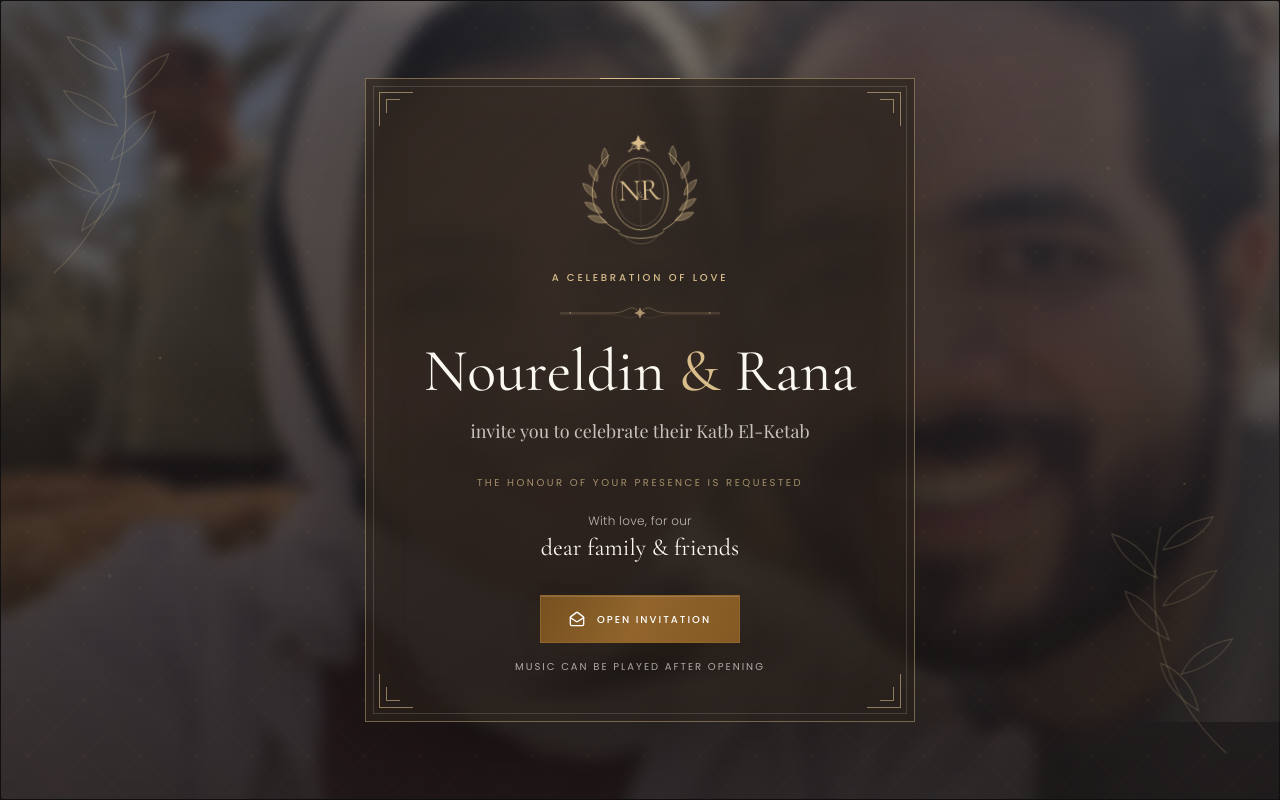
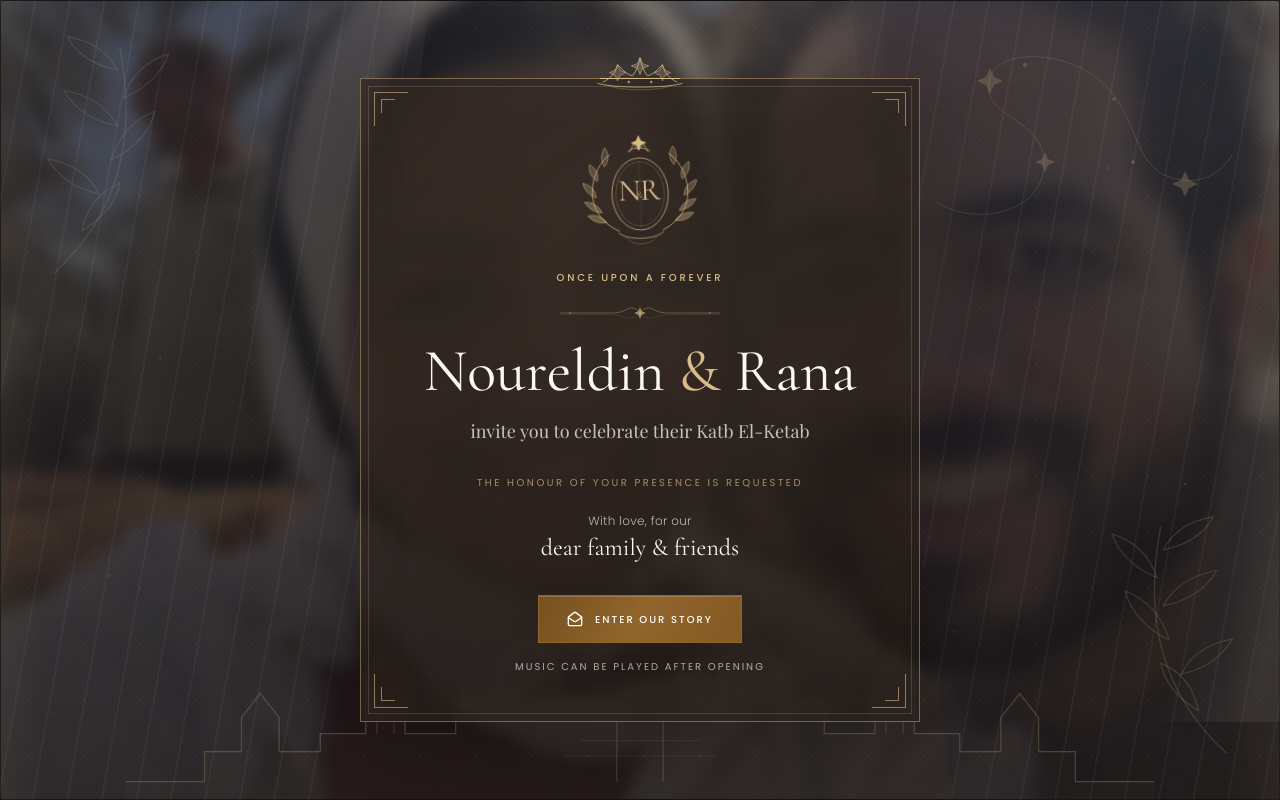
Before and after one commit to NOUR222/katb-el-ketab, a React (Vite) app in the folder katb el-ketab/: page / in a window 1280 px wide. Built offline with nearby package versions, Linux system fonts and the light colour scheme.

Commit message:
update gui 2

```diff
--- a/katb el-ketab/src/components/EventDetails.tsx
+++ b/katb el-ketab/src/components/EventDetails.tsx
@@ -1,6 +1,7 @@
 import { motion } from 'framer-motion'
 import { CalendarDays, Clock3, MapPin } from 'lucide-react'
 import { invitation } from '../data/invitation'
+import { TiaraMark } from './FairytaleOrnaments'
 import { RoyalCrest } from './RoyalOrnaments'
 import { SectionHeading } from './SectionHeading'
 
@@ -35,6 +36,7 @@ export function EventDetails() {
         <span className="engraved-corner engraved-corner--tr !text-gold/60" aria-hidden="true" />
         <span className="engraved-corner engraved-corner--bl !text-gold/60" aria-hidden="true" />
         <span className="engraved-corner engraved-corner--br !text-gold/60" aria-hidden="true" />
+        <TiaraMark className="mx-auto h-10 w-28 text-gold/70" />
         <p className="text-center font-display text-3xl italic text-gold sm:text-4xl">{invitation.event.name}</p>
         <p className="mt-3 text-center text-[10px] uppercase leading-5 tracking-[0.25em] text-ink/80">With the blessing of our families</p>
         <div className="mx-auto mt-8 h-px max-w-2xl bg-gradient-to-r from-transparent via-gold/50 to-transparent" />
--- /dev/null
+++ b/katb el-ketab/src/components/FairytaleOrnaments.tsx
@@ -0,0 +1,84 @@
+type FairytaleOrnamentProps = {
+  className?: string
+}
+
+export function TiaraMark({ className = '' }: FairytaleOrnamentProps) {
+  return (
+    <svg
+      aria-hidden="true"
+      className={className}
+      viewBox="0 0 180 64"
+      fill="none"
+      xmlns="http://www.w3.org/2000/svg"
+    >
+      <path d="M22 47C46 55 134 55 158 47" stroke="currentColor" strokeWidth="1.2" />
+      <path d="M30 45C43 40 51 29 54 17C63 27 70 33 78 35C84 27 88 17 90 7C92 17 96 27 102 35C110 33 117 27 126 17C129 29 137 40 150 45" stroke="currentColor" strokeWidth="1.2" />
+      <path d="M54 17L58 26L67 30L58 34L54 43L50 34L41 30L50 26L54 17Z" fill="currentColor" fillOpacity="0.2" stroke="currentColor" strokeWidth="0.8" />
+      <path d="M90 5L94 15L104 19L94 23L90 33L86 23L76 19L86 15L90 5Z" fill="currentColor" fillOpacity="0.28" stroke="currentColor" strokeWidth="0.8" />
+      <path d="M126 17L130 26L139 30L130 34L126 43L122 34L113 30L122 26L126 17Z" fill="currentColor" fillOpacity="0.2" stroke="currentColor" strokeWidth="0.8" />
+      <path d="M38 50C60 60 120 60 142 50" stroke="currentColor" strokeOpacity="0.55" strokeWidth="0.8" />
+      <circle cx="72" cy="45" r="2" fill="currentColor" fillOpacity="0.7" />
+      <circle cx="108" cy="45" r="2" fill="currentColor" fillOpacity="0.7" />
+    </svg>
+  )
+}
+
+export function PalaceSilhouette({ className = '' }: FairytaleOrnamentProps) {
+  return (
+    <svg
+      aria-hidden="true"
+      className={className}
+      viewBox="0 0 1200 280"
+      fill="none"
+      xmlns="http://www.w3.org/2000/svg"
+      preserveAspectRatio="xMidYMax meet"
+    >
+      <path
+        d="M0 254H92V219H135V179L157 151L179 179V219H227V198H280V135L303 104L326 135V198H385V162H436V120L470 89L504 120V162H548V98L579 67L600 23L621 67L652 98V162H696V120L730 89L764 120V162H815V198H874V135L897 104L920 135V198H973V219H1021V179L1043 151L1065 179V219H1108V254H1200V280H0V254Z"
+        fill="currentColor"
+        fillOpacity="0.085"
+      />
+      <path
+        d="M0 254H92V219H135V179L157 151L179 179V219H227V198H280V135L303 104L326 135V198H385V162H436V120L470 89L504 120V162H548V98L579 67L600 23L621 67L652 98V162H696V120L730 89L764 120V162H815V198H874V135L897 104L920 135V198H973V219H1021V179L1043 151L1065 179V219H1108V254H1200"
+        stroke="currentColor"
+        strokeWidth="1.4"
+      />
+      <path d="M600 2L605 10L600 18L595 10L600 2Z" fill="currentColor" fillOpacity="0.3" stroke="currentColor" strokeWidth="0.8" />
+      <path d="M600 18V27" stroke="currentColor" strokeWidth="1" />
+      <path d="M573 254V184C573 160 585 145 600 145C615 145 627 160 627 184V254" stroke="currentColor" strokeWidth="1.1" />
+      <path d="M457 162V136C457 126 463 119 470 119C477 119 483 126 483 136V162M717 162V136C717 126 723 119 730 119C737 119 743 126 743 136V162" stroke="currentColor" strokeWidth="0.9" />
+      <path d="M293 198V160C293 151 297 145 303 145C309 145 313 151 313 160V198M887 198V160C887 151 891 145 897 145C903 145 907 151 907 160V198" stroke="currentColor" strokeWidth="0.9" />
+      <circle cx="470" cy="139" r="3" fill="currentColor" fillOpacity="0.5" />
+      <circle cx="730" cy="139" r="3" fill="currentColor" fillOpacity="0.5" />
+      <circle cx="303" cy="164" r="2.5" fill="currentColor" fillOpacity="0.5" />
+      <circle cx="897" cy="164" r="2.5" fill="currentColor" fillOpacity="0.5" />
+      <path d="M510 224H690M530 206H670" stroke="currentColor" strokeOpacity="0.45" strokeWidth="0.8" />
+    </svg>
+  )
+}
+
+export function MagicTrail({ className = '' }: FairytaleOrnamentProps) {
+  return (
+    <svg
+      aria-hidden="true"
+      className={`magic-trail ${className}`}
+      viewBox="0 0 320 190"
+      fill="none"
+      xmlns="http://www.w3.org/2000/svg"
+    >
+      <path
+        className="magic-trail__path"
+        d="M14 161C58 188 121 169 122 124C124 76 60 79 67 40C73 8 137 8 175 37C221 72 206 133 260 139C282 142 299 132 310 114"
+        stroke="currentColor"
+        strokeLinecap="round"
+        strokeWidth="1"
+      />
+      <path className="magic-trail__star magic-trail__star--one" d="M68 27L72 36L81 40L72 44L68 53L64 44L55 40L64 36L68 27Z" fill="currentColor" />
+      <path className="magic-trail__star magic-trail__star--two" d="M123 111L126 118L133 121L126 124L123 131L120 124L113 121L120 118L123 111Z" fill="currentColor" />
+      <path className="magic-trail__star magic-trail__star--three" d="M263 130L267 139L276 143L267 147L263 156L259 147L250 143L259 139L263 130Z" fill="currentColor" />
+      <circle className="magic-trail__spark magic-trail__spark--one" cx="103" cy="24" r="2.2" fill="currentColor" />
+      <circle className="magic-trail__spark magic-trail__spark--two" cx="192" cy="58" r="1.8" fill="currentColor" />
+      <circle className="magic-trail__spark magic-trail__spark--three" cx="211" cy="121" r="2" fill="currentColor" />
+    </svg>
+  )
+}
--- a/katb el-ketab/src/components/OpeningScreen.tsx
+++ b/katb el-ketab/src/components/OpeningScreen.tsx
@@ -2,6 +2,7 @@ import { MailOpen } from 'lucide-react'
 import { useEffect, useRef } from 'react'
 import { invitation } from '../data/invitation'
 import { BotanicalMark } from './BotanicalMark'
+import { MagicTrail, PalaceSilhouette, TiaraMark } from './FairytaleOrnaments'
 import { GildedMotes, OrnamentalDivider, RoyalCrest } from './RoyalOrnaments'
 
 type OpeningScreenProps = {
@@ -53,10 +54,15 @@ export function OpeningScreen({ guestName, isPersonalized, isClosing, isPreparin
       <div className="royal-damask absolute inset-0 -z-10 opacity-20" aria-hidden="true" />
       <GildedMotes />
 
-      <BotanicalMark className="absolute -left-5 top-8 h-56 text-champagne/20 sm:left-8 sm:h-64" />
-      <BotanicalMark className="absolute -right-5 bottom-8 h-56 text-champagne/20 sm:right-8 sm:h-64" mirrored />
+      <div className="fairytale-curtain fairytale-curtain--left" aria-hidden="true" />
+      <div className="fairytale-curtain fairytale-curtain--right" aria-hidden="true" />
+      <PalaceSilhouette className="pointer-events-none absolute -bottom-1 left-1/2 z-0 h-48 w-[min(1100px,145vw)] -translate-x-1/2 text-champagne/30 sm:h-60" />
+      <MagicTrail className="pointer-events-none absolute right-[-3rem] top-4 z-0 h-40 w-64 text-champagne/45 sm:right-[3%] sm:top-[5%] sm:h-48 sm:w-80" />
 
-      <div className="opening-card relative w-full max-w-[550px] px-6 py-9 text-center sm:px-12 sm:py-12">
+      <BotanicalMark className="absolute -left-5 top-8 z-[1] h-56 text-champagne/20 sm:left-8 sm:h-64" />
+      <BotanicalMark className="absolute -right-5 bottom-8 z-[1] h-56 text-champagne/20 sm:right-8 sm:h-64" mirrored />
+
+      <div className="opening-card relative z-10 w-full max-w-[560px] px-6 py-9 text-center sm:px-12 sm:py-12">
         <div className="absolute inset-0 border border-champagne/45" aria-hidden="true" />
         <div className="absolute inset-2 border border-linen/15" aria-hidden="true" />
         <span className="absolute left-1/2 top-0 h-px w-20 -translate-x-1/2 bg-champagne" />
@@ -64,10 +70,11 @@ export function OpeningScreen({ guestName, isPersonalized, isClosing, isPreparin
         <span className="engraved-corner engraved-corner--tr" aria-hidden="true" />
         <span className="engraved-corner engraved-corner--bl" aria-hidden="true" />
         <span className="engraved-corner engraved-corner--br" aria-hidden="true" />
+        <TiaraMark className="absolute -top-7 left-1/2 h-12 w-28 -translate-x-1/2 text-champagne" />
 
         <RoyalCrest className="opening-crest animate-monogram-sway mx-auto h-28 w-32 text-champagne sm:h-32 sm:w-36" />
 
-        <p className="eyebrow mt-4 text-champagne">A celebration of love</p>
+        <p className="eyebrow mt-4 text-champagne">Once upon a forever</p>
         <OrnamentalDivider className="mx-auto mt-4 h-6 w-40 text-champagne/70" />
         <h1
           id="invitation-title"
@@ -88,9 +95,10 @@ export function OpeningScreen({ guestName, isPersonalized, isClosing, isPreparin
           className="button-primary relative mt-8 aria-disabled:cursor-wait aria-disabled:opacity-60"
           onClick={onOpen}
           aria-disabled={isPreparing || isClosing}
+          aria-label={isPreparing ? 'Preparing our story, please wait' : 'Enter our story and open invitation'}
         >
           <MailOpen className="h-4 w-4" aria-hidden="true" />
-          {isPreparing ? 'Preparing invitation…' : 'Open invitation'}
+          {isPreparing ? 'Preparing our story…' : 'Enter our story'}
         </button>
         {error && <p className="mx-auto mt-4 max-w-sm text-xs leading-5 text-red-100" role="alert">{error}</p>}
         <p className="mt-4 text-[10px] uppercase tracking-[0.2em] text-linen/65">Music can be played after opening</p>
--- a/katb el-ketab/src/components/StoryTimeline.tsx
+++ b/katb el-ketab/src/components/StoryTimeline.tsx
@@ -10,8 +10,8 @@ export function StoryTimeline() {
       <div className="absolute left-0 top-1/3 h-80 w-80 -translate-x-1/2 rounded-full bg-champagne/10 blur-3xl" aria-hidden="true" />
       <RoyalCrest className="absolute -right-32 bottom-10 h-[420px] w-[480px] text-gold/[0.035]" />
       <SectionHeading
-        eyebrow="Our story"
-        title="From this day forward"
+        eyebrow="A timeless love story"
+        title="Once upon our forever"
         subtitle="The sweetest stories are written slowly — in ordinary days, shared dreams, and a thousand little moments of choosing one another."
       />
 
@@ -65,7 +65,7 @@ export function StoryTimeline() {
         <div className="absolute inset-x-10 top-0 h-px bg-gradient-to-r from-transparent via-gold/45 to-transparent" />
         <OrnamentalDivider className="mx-auto h-7 w-44 text-gold/65" />
         <blockquote className="mt-5 font-display text-3xl italic leading-tight text-espresso sm:text-4xl">
-          “And suddenly, every love song was about you.”
+          “Every ordinary day became part of our forever.”
         </blockquote>
         <div className="absolute inset-x-10 bottom-0 h-px bg-gradient-to-r from-transparent via-gold/45 to-transparent" />
       </motion.div>
--- a/katb el-ketab/src/index.css
+++ b/katb el-ketab/src/index.css
@@ -137,6 +137,74 @@
   animation: opening-drift 12s cubic-bezier(0.16, 1, 0.3, 1) both;
 }
 
+.fairytale-curtain {
+  position: absolute;
+  inset-block: 0;
+  z-index: 2;
+  width: min(34vw, 430px);
+  pointer-events: none;
+  opacity: 0.3;
+  background:
+    linear-gradient(90deg, rgba(216, 189, 139, 0.2), transparent 10% 88%, rgba(216, 189, 139, 0.22)),
+    repeating-linear-gradient(100deg, rgba(251, 248, 242, 0.12) 0 2px, transparent 2px 34px),
+    linear-gradient(115deg, rgba(26, 34, 52, 0.9), rgba(52, 42, 38, 0.42));
+  transition: transform 0.8s cubic-bezier(0.76, 0, 0.24, 1), opacity 0.8s ease;
+}
+
+.fairytale-curtain::after {
+  position: absolute;
+  inset-block: 0;
+  width: 1px;
+  content: '';
+  background: linear-gradient(180deg, transparent, rgba(216, 189, 139, 0.7), transparent);
+}
+
+.fairytale-curtain--left {
+  left: 0;
+  clip-path: polygon(0 0, 100% 0, 76% 100%, 0 100%);
+}
+
+.fairytale-curtain--left::after { right: 13%; }
+
+.fairytale-curtain--right {
+  right: 0;
+  clip-path: polygon(0 0, 100% 0, 100% 100%, 24% 100%);
+}
+
+.fairytale-curtain--right::after { left: 13%; }
+
+.opening-screen--closing .fairytale-curtain--left {
+  opacity: 0;
+  transform: translateX(-105%);
+}
+
+.opening-screen--closing .fairytale-curtain--right {
+  opacity: 0;
+  transform: translateX(105%);
+}
+
+.magic-trail__path {
+  stroke-dasharray: 620;
+  stroke-dashoffset: 620;
+  opacity: 0.48;
+  animation: magic-trail-draw 2.4s 0.35s cubic-bezier(0.22, 1, 0.36, 1) forwards;
+}
+
+.magic-trail__star,
+.magic-trail__spark {
+  opacity: 0;
+  transform-box: fill-box;
+  transform-origin: center;
+  animation: magic-star-awaken 0.9s ease-out forwards;
+}
+
+.magic-trail__star--one { animation-delay: 0.75s; }
+.magic-trail__star--two { animation-delay: 1.35s; }
+.magic-trail__star--three { animation-delay: 2s; }
+.magic-trail__spark--one { animation-delay: 1s; }
+.magic-trail__spark--two { animation-delay: 1.65s; }
+.magic-trail__spark--three { animation-delay: 2.2s; }
+
 .arched-portrait,
 .arched-portrait__keyline {
   border-radius: 50% 50% 0 0 / 27% 27% 0 0;
@@ -239,6 +307,29 @@
   transition: background-color 450ms ease;
 }
 
+.countdown-panel::before {
+  position: absolute;
+  inset: 10px 14%;
+  border: 1px solid rgba(216, 189, 139, 0.12);
+  border-bottom-color: rgba(216, 189, 139, 0.05);
+  border-radius: 50% 50% 0 0 / 24% 24% 0 0;
+  content: '';
+  pointer-events: none;
+}
+
+.countdown-panel::after {
+  position: absolute;
+  left: 50%;
+  top: 18%;
+  width: 58%;
+  height: 46%;
+  border-radius: 9999px;
+  content: '';
+  pointer-events: none;
+  background: radial-gradient(circle, rgba(216, 189, 139, 0.08), transparent 68%);
+  transform: translateX(-50%);
+}
+
 .countdown-panel:hover {
   background-color: rgba(251, 248, 242, 0.05);
 }
@@ -339,6 +430,18 @@
   100% { transform: scale(1.145); }
 }
 
+@keyframes magic-trail-draw {
+  0% { stroke-dashoffset: 620; opacity: 0; }
+  25% { opacity: 0.48; }
+  100% { stroke-dashoffset: 0; opacity: 0.48; }
+}
+
+@keyframes magic-star-awaken {
+  0% { opacity: 0; transform: scale(0.35) rotate(-25deg); }
+  65% { opacity: 0.82; transform: scale(1.16) rotate(5deg); }
+  100% { opacity: 0.65; transform: scale(1) rotate(0); }
+}
+
 .animate-music-pulse {
   animation: music-pulse 1.8s ease-out infinite;
 }
@@ -365,6 +468,13 @@
   }
 }
 
+@media (max-width: 420px) {
+  .fairytale-curtain {
+    width: 24vw;
+    opacity: 0.2;
+  }
+}
+
 @media (prefers-reduced-motion: reduce) {
   html { scroll-behavior: auto; }
   *, *::before, *::after {
```
Also changed, not shown: katb el-ketab/src/components/HeroSection.tsx (+10 -8 lines), katb el-ketab/src/components/PromiseInterlude.tsx (+18 -9 lines).
